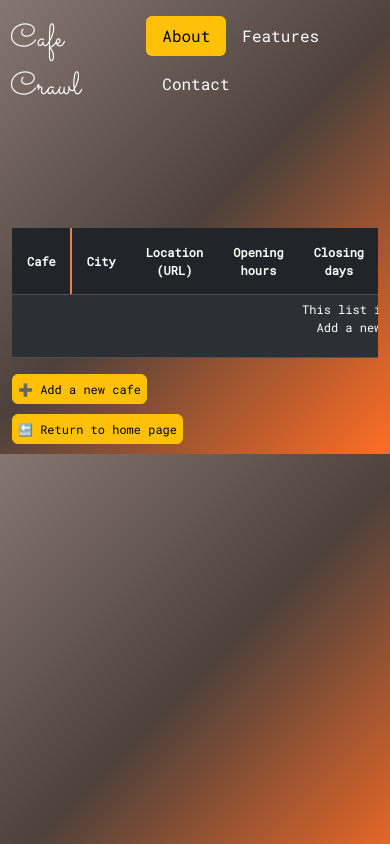
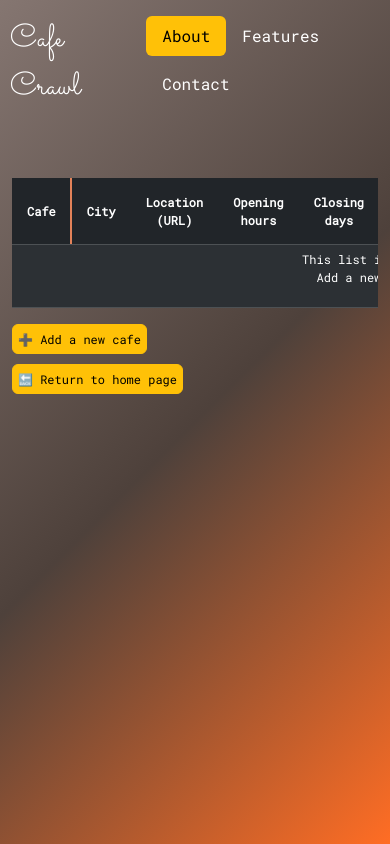
Before and after one commit to CamilleOnoda/Projects, a Flask app: page /cafes in a window 390 px wide. Run offline with Flask 3, Linux system fonts and the light colour scheme; data that the repository does not hold is empty; some libraries are stand-ins or nearby versions.

Commit message:
Add html rule

```diff
--- a/Coffee-and-Wifi/static/css/styles.css
+++ b/Coffee-and-Wifi/static/css/styles.css
@@ -1,7 +1,11 @@
 * {
-  margin: 0;
-  padding: 0;
   box-sizing: border-box;
+}
+
+html {
+  width: 100%;
+  height:100%;
+  overflow: auto;
 }
 
 /*Home page*/
@@ -28,7 +32,7 @@
     background-position: 0% 50%;
   }
 }
-
+/*Header*/
 .d-flex {
   font-family: 'Roboto Mono', monospace;
   padding-left: 10px;
@@ -44,12 +48,10 @@
   color: black;
 }
 
-/*Applied to all pages*/
 body {
-color: white;
-font-family: 'Roboto Mono', monospace;
-background: linear-gradient(-45deg, #FF6D24, #4E413B, #857671);
-margin: 0;
+  color: white;
+  font-family: 'Roboto Mono', monospace;
+  background: linear-gradient(-45deg, #FF6D24, #4E413B, #857671);
 }
 
 span {
@@ -75,6 +77,7 @@ a {
   background-color: #ffc107;
   width: fit-content;
 }
+
 
 /*Form style*/
 .form-label {
@@ -103,7 +106,7 @@ ul li {
 }
 
 .table {
-  margin-top: 100px;
+  margin-top: 50px;
 }
 
 /* Cafes list: center headers vertically and horizontally*/
@@ -192,4 +195,9 @@ table td.multiline-column {
     padding: 5px;
     font-size: 12px;
   }
+  img {
+    max-width: 400px;
+    max-height: 350px;
+    overflow: hidden;
+  }
 }
```
